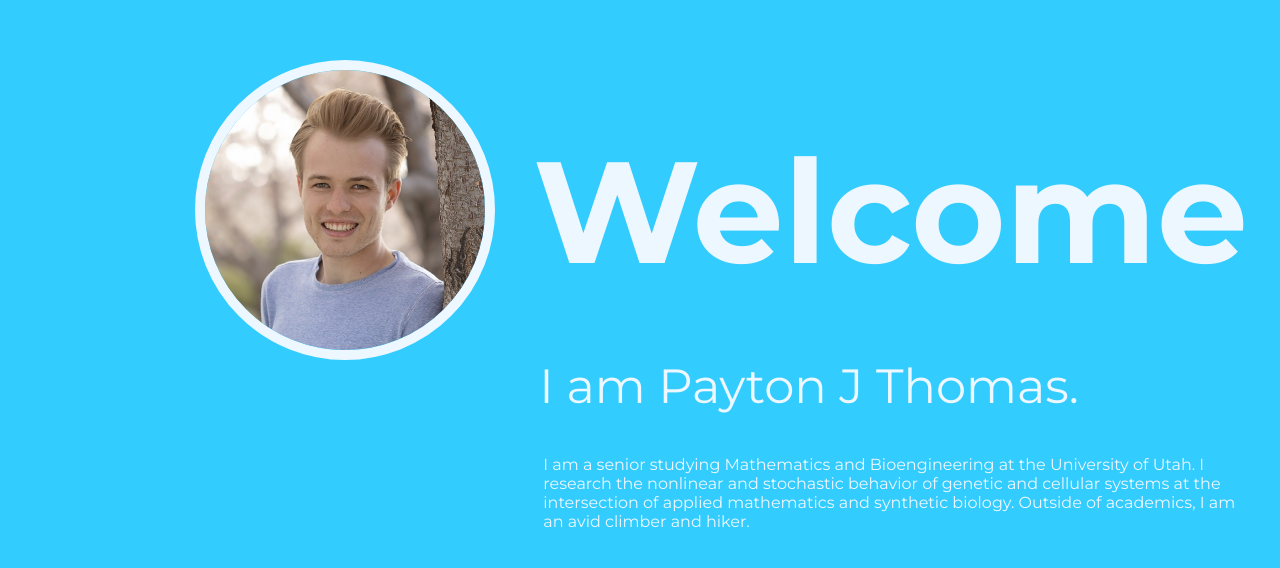
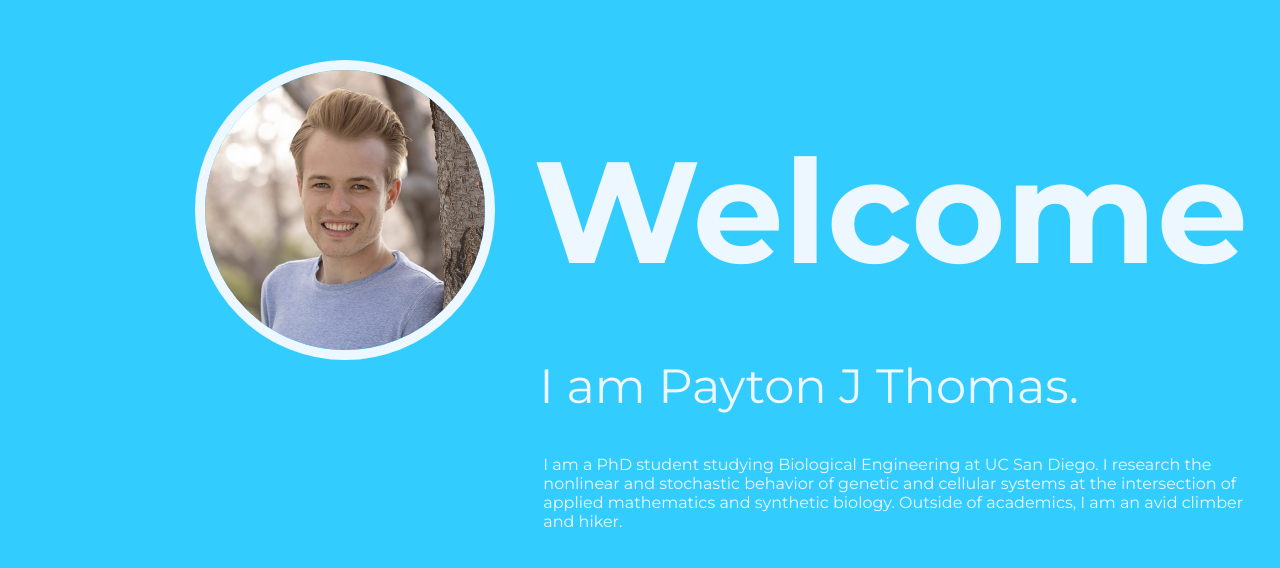
Before and after one commit to Paytonco/Paytonco.github.io, a plain HTML site: page index.html in a window 1280 px wide. Shown: the part 148-716 px from the top of the page. Drawn offline with Linux system fonts and the light colour scheme; some icons are missing.

Commit message:
Update index.html

```diff
--- a/index.html
+++ b/index.html
@@ -38,7 +38,7 @@
             <img src="/images/portrait.jpg" class="portrait" alt="Portrait" />
         </div>
         <div class="column right"><h1>Welcome</h1><h2>I am Payton J Thomas.</h2>
-            <p>I am a senior studying Mathematics and Bioengineering at the University of Utah. I research the nonlinear and stochastic behavior of genetic and cellular systems at the intersection of applied mathematics and synthetic biology. Outside of academics, I am an avid climber and hiker. </p>
+            <p>I am a PhD student studying Biological Engineering at UC San Diego. I research the nonlinear and stochastic behavior of genetic and cellular systems at the intersection of applied mathematics and synthetic biology. Outside of academics, I am an avid climber and hiker. </p>
 
             <div class="links"><a rel="me" href="/pjtCV.pdf" title="CV">
                         <span class="ai ai-cv"></span>
```
